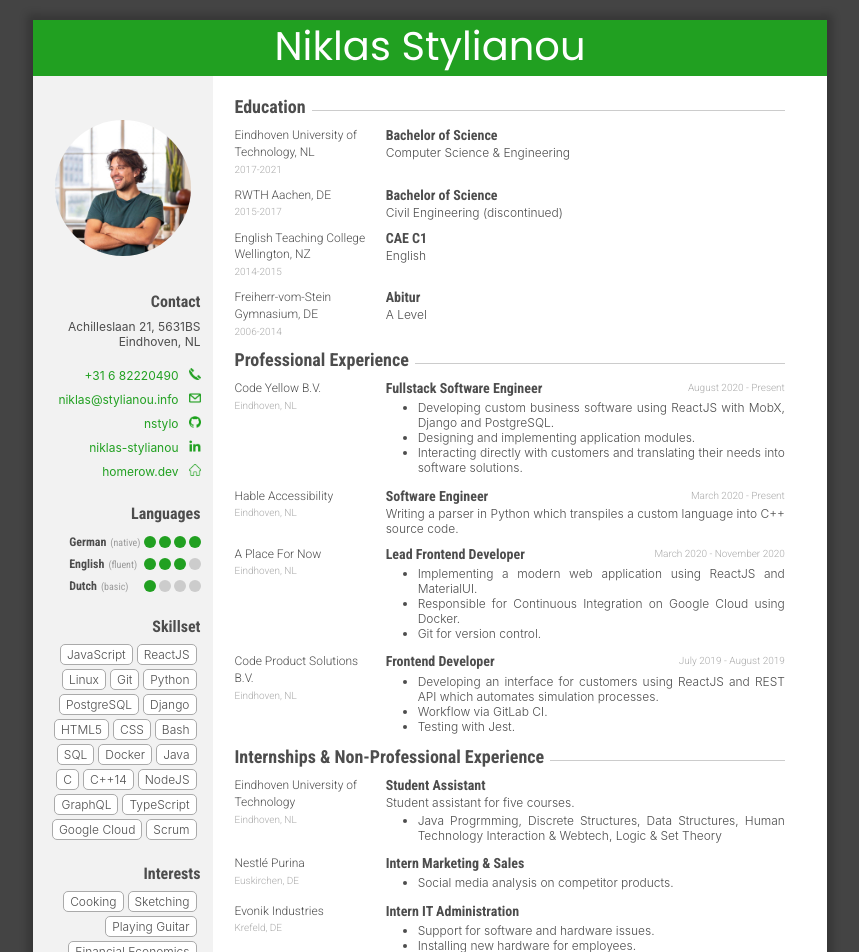
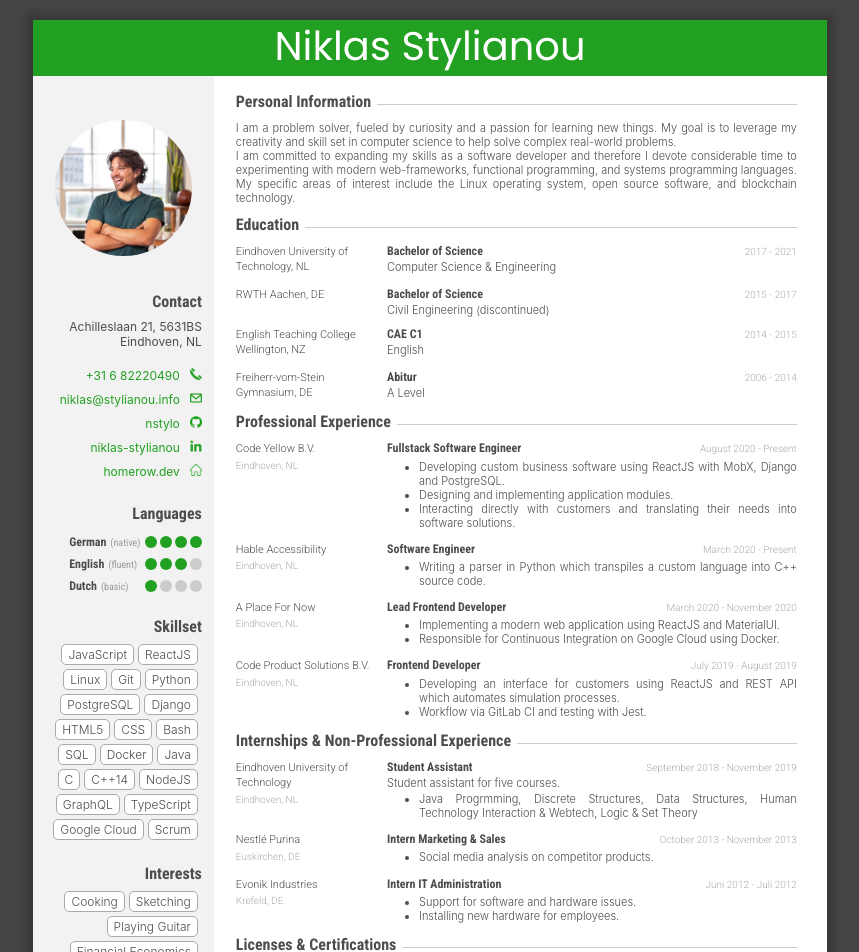
Before and after one commit to nstylo/cv, a React (Create React App) app: page / in a window 1280 px wide. Shown: the top 952 px of the page, without its empty margins (210-1069 px from the left). Built offline with nearby package versions, Linux system fonts and the light colour scheme; no server answers.

Commit message:
Some more fixes

```diff
--- a/src/App.js
+++ b/src/App.js
@@ -15,6 +15,7 @@ const UL = styled.ul`
 `;
 
 const CVouter = styled.div`
+  height: 29.7cm;
   display: flex;
   justify-content: center;
   width: 100%;
@@ -85,19 +86,20 @@ const SidebarSection = styled.div`
 
 const Content = styled.main`
   width: 100%;
-  padding: 10px 42px 10px 22px;
+  padding: 6px 30px 10px 22px;
 `;
 
 const SectionHeader = styled.div`
   white-space: nowrap;
   font-family: "Roboto Condensed";
   font-weight: 500;
-  font-size: 18px;
+  font-size: 16px;
   font-weight: 600;
   color: #4d4d4d;
 `;
 
 const PositionDate = styled.div`
+  width: 100%;
   display: flex;
   justify-content: space-between;
 `;
@@ -115,7 +117,7 @@ const HR = styled.div`
 const SectionItemWrapper = styled.div`
   display: flex;
   flex-direction: row;
-  font-size: 12px;
+  font-size: 11px;
   color: #4d4d4d;
   margin: 10px 0;
 `;
@@ -129,19 +131,21 @@ const SectionItemLeft = styled.div`
   line-height: 1.4;
 `;
 
-const SectionItemRight = styled.div``;
+const SectionItemRight = styled.div`
+  width: 100%;
+`;
 
 const SectionItemHeader = styled.div`
   font-family: "Roboto Condensed";
   font-weight: 600;
-  font-size: 14px;
+  font-size: 12px;
   margin-bottom: 2px;
 `;
 
 const SectionItemContent = styled.div`
   font-weight: 300;
   text-align: justify;
-  font-size: 12px;
+  font-size: 11px;
 `;
 
 const Company = styled.p`
@@ -701,10 +705,10 @@ function CV() {
                   "Sketching",
                   "Playing Guitar",
                   "Financial Economics",
-                  "Cryptocurrency",
+                  "Blockchain",
                   "Chess",
                 ].map((item) => (
-                  <HobbyOuter>
+                  <HobbyOuter key={item}>
                     <HobbyInner>{item}</HobbyInner>
                   </HobbyOuter>
                 ))}
@@ -712,34 +716,48 @@ function CV() {
             </SidebarSection>
           </Sidebar>
           <Content>
+            <Section header="Personal Information">
+              <SectionItemContent>
+                I am a problem solver, fueled by curiosity and a passion for
+                learning new things. My goal is to leverage my creativity and
+                skill set in computer science to help solve complex real-world
+                problems.
+                <br />I am committed to expanding my skills as a software
+                developer and therefore I devote considerable time to
+                experimenting with modern web-frameworks, functional
+                programming, and systems programming languages. My specific
+                areas of interest include the Linux operating system, open
+                source software, and blockchain technology.
+              </SectionItemContent>
+            </Section>
             <Section header="Education">
               <SectionItem
                 entity="Eindhoven University of Technology, NL"
-                place="2017-2021"
                 position="Bachelor of Science"
+                date="2017 - 2021"
                 href="https://www.tue.nl/en/"
               >
                 Computer Science & Engineering
               </SectionItem>
               <SectionItem
                 entity="RWTH Aachen, DE"
-                place="2015-2017"
                 position="Bachelor of Science"
+                date="2015 - 2017"
                 href="https://www.rwth-aachen.de/go/id/a/?lidx=1"
               >
                 Civil Engineering (discontinued)
               </SectionItem>
               <SectionItem
                 entity="English Teaching College Wellington, NZ"
-                place="2014-2015"
                 position="CAE C1"
+                date="2014 - 2015"
                 href="https://www.etc.ac.nz/"
               >
                 English
               </SectionItem>
               <SectionItem
                 entity="Freiherr-vom-Stein Gymnasium, DE"
-                place="2006-2014"
+                date="2006 - 2014"
                 position="Abitur"
                 href="http://www.stein.kleve.de/"
               >
@@ -773,8 +791,12 @@ function CV() {
                 date="March 2020 - Present"
                 href="https://www.iamhable.com/"
               >
-                Writing a parser in Python which transpiles a custom language
-                into C++ source code.
+                <UL>
+                  <li>
+                    Writing a parser in Python which transpiles a custom
+                    language into C++ source code.
+                  </li>
+                </UL>
               </SectionItem>
               <SectionItem
                 entity="A Place For Now"
@@ -792,7 +814,6 @@ function CV() {
                     Responsible for Continuous Integration on Google Cloud using
                     Docker.
                   </li>
-                  <li>Git for version control.</li>
                 </UL>
               </SectionItem>
               <SectionItem
@@ -807,8 +828,7 @@ function CV() {
                     Developing an interface for customers using ReactJS and REST
                     API which automates simulation processes.
                   </li>
-                  <li>Workflow via GitLab CI.</li>
-                  <li>Testing with Jest.</li>
+                  <li>Workflow via GitLab CI and testing with Jest.</li>
                 </UL>
               </SectionItem>
               {/*<SectionItem
@@ -838,6 +858,7 @@ function CV() {
                 entity="Eindhoven University of Technology"
                 place="Eindhoven, NL"
                 position="Student Assistant"
+                date="September 2018 - November 2019"
                 href="https://www.tue.nl/en/"
               >
                 Student assistant for five courses.
@@ -860,6 +881,7 @@ function CV() {
                 entity="Nestlé Purina"
                 place="Euskirchen, DE"
                 position="Intern Marketing & Sales"
+                date="October 2013 - November 2013"
                 href="https://www.purina.com/"
               >
                 <UL>
@@ -870,6 +892,7 @@ function CV() {
                 entity="Evonik Industries"
                 place="Krefeld, DE"
                 position="Intern IT Administration"
+                date="Juni 2012 - Juli 2012"
                 href="https://www.purina.com/"
               >
                 <UL>
@@ -888,49 +911,6 @@ function CV() {
                 Credential ID: 0047776898
               </SectionItem>
             </Section>
-            <Section header="Personal Information">
-              <SectionItemContent>
-                I am a problem solver, fueled by curiosity and a passion for
-                learning new things. My goal is to leverage my creativity and
-                skill set in computer science to help solve complex real-world
-                problems.
-                <br />I am committed to expanding my skills as a software
-                developer and therefore I devote considerable time to
-                experimenting with modern web-frameworks, functional
-                programming, and systems programming languages. My specific
-                areas of interest include the Linux operating system, open
-                source software, and blockchain technology.
-                {/*
-                I am a very inquisitive person
-                by nature. Spending time on learning new things gives me
-                pleasure and a feeling of accomplishment. Learning Computer
-                Science empowered me with a potent toolset for solving complex
-                and creative problems. I see computers and the programming of
-                such as a huge sandbox environment with sheer endless
-                opportunity to create.
-                */}
-                {/* As a kid I loved designing my own board- and card-games and as a
-                teenager I started to modify computer games. Back then I
-                perceived computer programming as some sort of wizardry, which
-                  is why I value the power I am given now even more.
-                I spend a significant amount of my current spare time on
-                working with modern web-frameworks like ReactJS, learning
-                systems languages like C/C++ as well as delving into functional
-                programming using Haskell. Furthermore I maintain a special
-                interest in the Linux operating system as well as other free and
-                open source software, which enable me to be a more effective
-                software developer.
-                Programming is a tool and is used as a means for solving a
-                subset of problems. Therefore, it is my ambition to learn a
-                multitude of various skills which in turn give me the ability to
-                integrate diverse knowledge into the process of solving
-                problems.
-                My other interests comprise of playing and listening to music,
-                drawing, reading, adventurous traveling and cooking.
-                When I am not immersed in one of my hobbies I enjoy spending time with
-                  Family, Friends and meeting new people.*/}
-              </SectionItemContent>
-            </Section>
           </Content>
         </Container>
       </CVbody>
--- a/src/index.css
+++ b/src/index.css
@@ -16,4 +16,5 @@ code {
 
 @page {
   size: A4;
+  margin: 0;
 }
```
